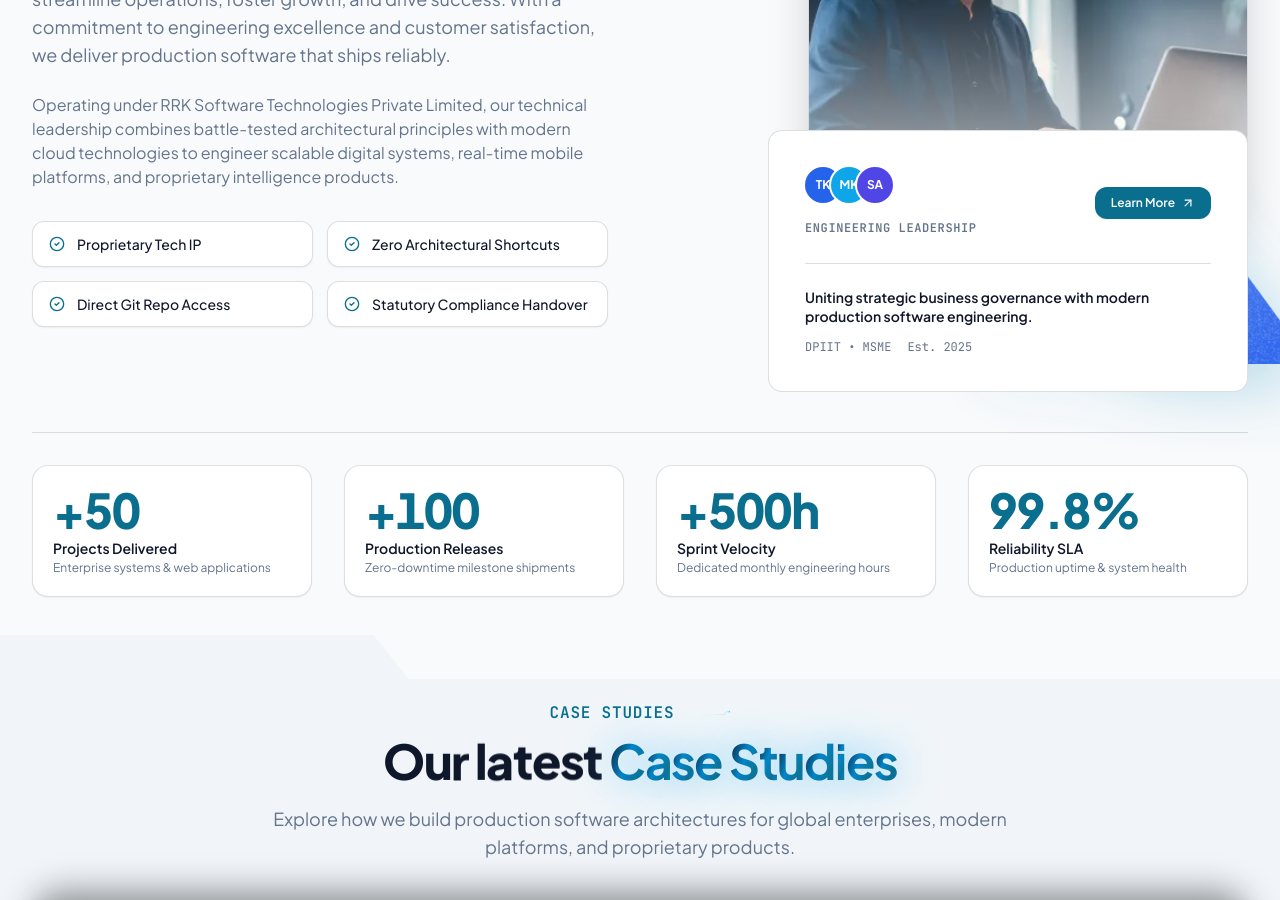
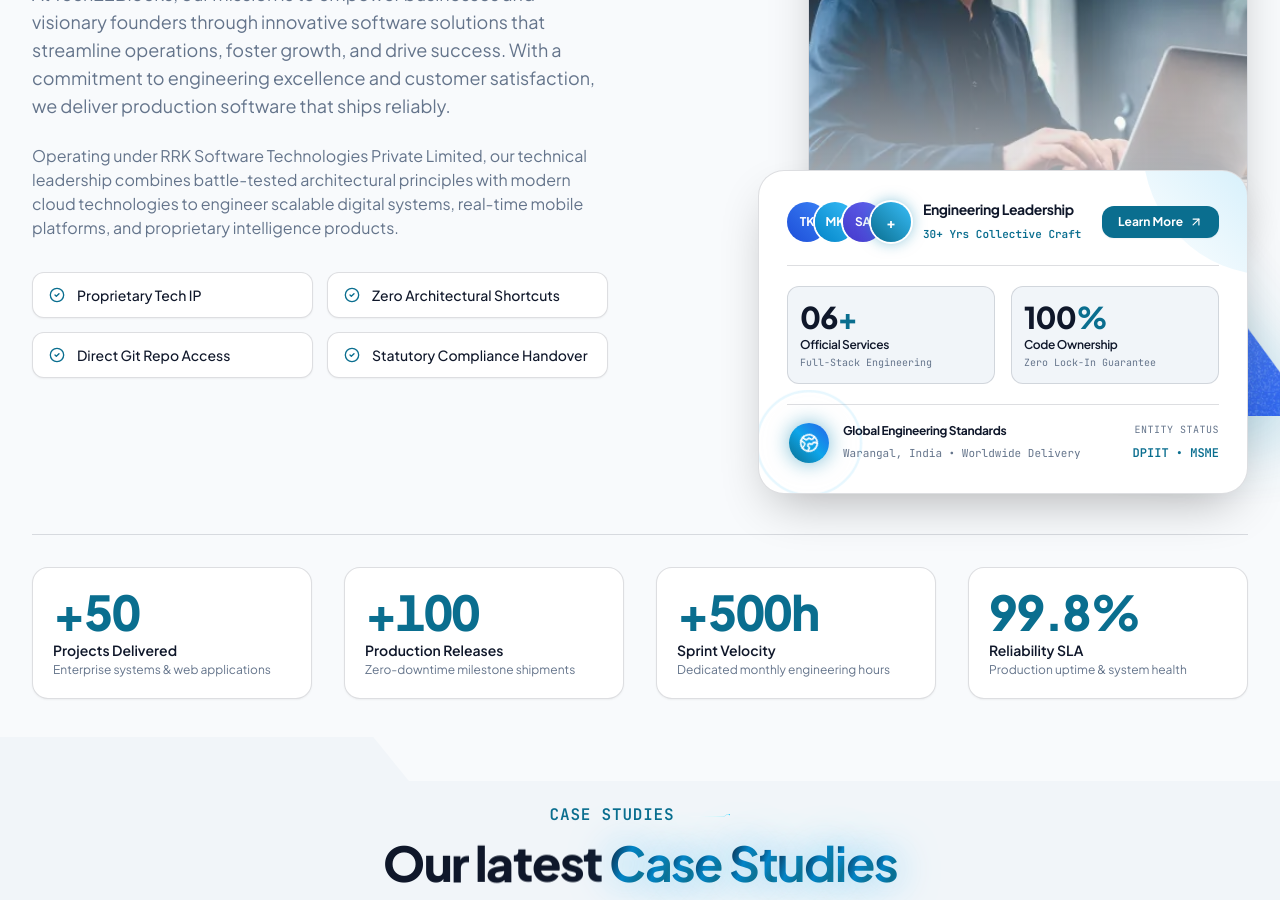
Before and after one commit to Mrmudassir16/tech22blocks-website, a Next.js app: page / in a window 1280 px wide. Shown: the part 2660-3560 px from the top of the page. Built offline with nearby package versions, Linux system fonts and the light colour scheme.

Commit message:
feat: remove direct communication from contact page; add glowing globe, glowing plus badge and funfact metrics to home about section

```diff
--- a/src/app/globals.css
+++ b/src/app/globals.css
@@ -585,3 +585,50 @@ h1, h2, h3, h4, h5, h6, .font-display, .font-heading {
 .ab-team-face-back {
   transform: rotateY(180deg);
 }
+
+/* ========================================================================= */
+/* GLOWING GLOBE & RIPPLE ANIMATIONS (Techco Style About Us Section)        */
+/* ========================================================================= */
+
+@keyframes globe-ripple-1 {
+  0% {
+    transform: scale(0.75);
+    opacity: 0.9;
+  }
+  100% {
+    transform: scale(2.2);
+    opacity: 0;
+  }
+}
+
+@keyframes globe-ripple-2 {
+  0% {
+    transform: scale(0.75);
+    opacity: 0.85;
+  }
+  100% {
+    transform: scale(2.7);
+    opacity: 0;
+  }
+}
+
+@keyframes globe-spin-slow {
+  0% {
+    transform: rotate(0deg);
+  }
+  100% {
+    transform: rotate(360deg);
+  }
+}
+
+.globe-ripple-ring-1 {
+  animation: globe-ripple-1 2.4s cubic-bezier(0.1, 0.6, 0.4, 1) infinite;
+}
+
+.globe-ripple-ring-2 {
+  animation: globe-ripple-2 2.4s cubic-bezier(0.1, 0.6, 0.4, 1) infinite 1s;
+}
+
+.globe-spin-icon {
+  animation: globe-spin-slow 20s linear infinite;
+}
--- a/src/components/CompanyIntro.tsx
+++ b/src/components/CompanyIntro.tsx
@@ -96,46 +96,118 @@ export default function CompanyIntro() {
               <div className="absolute inset-0 bg-gradient-to-t from-[var(--canvas)] via-transparent to-transparent opacity-80" />
             </div>
 
-            {/* Overlapping Surface Funfact Card */}
+            {/* Overlapping Surface Funfact Card (Modeled on Techco Software Company Funfact Staging) */}
             <div
-              className="relative -mt-6 sm:-mt-12 lg:-mt-24 w-full max-w-[480px] bg-[var(--surface)] text-[var(--text-primary)] p-5 sm:p-7 lg:p-9 rounded-[var(--radius-card)] shadow-[var(--shadow-elevated)] border border-[var(--border)] z-20 transition-all"
+              className="relative -mt-8 sm:-mt-14 lg:-mt-22 w-full max-w-[490px] bg-[var(--surface)] text-[var(--text-primary)] p-5 sm:p-7 rounded-[26px] shadow-[0_20px_50px_-15px_rgba(0,0,0,0.3)] border border-[var(--border)] hover:border-[var(--accent)]/50 z-20 transition-all duration-300 group/card overflow-hidden"
             >
-              {/* Top Row: Trusted Avatars + Learn More Button */}
-              <div className="flex items-center justify-between pb-6 border-b border-[var(--border)]">
-                <div>
-                  <div className="flex items-center -space-x-2.5 mb-2.5">
-                    <div className="w-9 h-9 rounded-full bg-blue-600 text-white flex items-center justify-center font-bold text-xs ring-2 ring-[var(--surface)]">
+              {/* Corner Ambient Glow Accent */}
+              <div
+                aria-hidden="true"
+                className="absolute -top-6 -right-6 w-32 h-32 rounded-bl-full bg-gradient-to-bl from-sky-500/20 via-[var(--accent)]/15 to-transparent pointer-events-none group-hover/card:scale-125 transition-transform duration-500 blur-xs"
+              />
+
+              {/* Top Row: Trusted Avatars with Glowing (+) Badge + Learn More Action */}
+              <div className="flex items-center justify-between pb-5 border-b border-[var(--border)] relative z-10">
+                <div className="flex items-center gap-3">
+                  {/* Overlapping Avatar Stack with prominent (+) badge */}
+                  <div className="flex items-center -space-x-3">
+                    <div className="w-10 h-10 rounded-full bg-gradient-to-tr from-blue-700 to-blue-500 text-white flex items-center justify-center font-bold text-xs ring-2 ring-[var(--surface)] shadow-sm">
                       TK
                     </div>
-                    <div className="w-9 h-9 rounded-full bg-sky-500 text-white flex items-center justify-center font-bold text-xs ring-2 ring-[var(--surface)]">
+                    <div className="w-10 h-10 rounded-full bg-gradient-to-tr from-sky-600 to-sky-400 text-white flex items-center justify-center font-bold text-xs ring-2 ring-[var(--surface)] shadow-sm">
                       MK
                     </div>
-                    <div className="w-9 h-9 rounded-full bg-indigo-600 text-white flex items-center justify-center font-bold text-xs ring-2 ring-[var(--surface)]">
+                    <div className="w-10 h-10 rounded-full bg-gradient-to-tr from-indigo-700 to-indigo-500 text-white flex items-center justify-center font-bold text-xs ring-2 ring-[var(--surface)] shadow-sm">
                       SA
                     </div>
+                    {/* Glowing (+) Badge beside TK, MK, SA */}
+                    <div className="w-10 h-10 rounded-full bg-gradient-to-tr from-[var(--accent)] to-sky-400 text-white flex items-center justify-center font-extrabold text-sm ring-2 ring-[var(--surface)] shadow-[0_0_15px_rgba(10,133,177,0.55)] z-10 transition-transform duration-300 hover:scale-110">
+                      +
+                    </div>
                   </div>
-                  <span className="text-xs font-semibold uppercase tracking-wider text-[var(--text-muted)] font-mono">
-                    Engineering Leadership
-                  </span>
+
+                  <div className="text-left">
+                    <span className="text-xs sm:text-sm font-bold text-[var(--text-primary)] block font-display leading-tight">
+                      Engineering Leadership
+                    </span>
+                    <span className="text-[11px] font-mono text-[var(--accent)] font-semibold">
+                      30+ Yrs Collective Craft
+                    </span>
+                  </div>
                 </div>
 
+                {/* Learn More Action Button */}
                 <Link
                   href="/about/"
-                  className="inline-flex items-center gap-1.5 px-4 py-2 rounded-xl text-xs font-semibold text-white bg-[var(--accent)] hover:bg-[var(--accent-hover)] transition-all shadow-sm"
+                  className="inline-flex items-center gap-1.5 px-3.5 sm:px-4 py-2 rounded-xl text-xs font-bold text-white bg-[var(--accent)] hover:bg-[var(--accent-hover)] transition-all shadow-sm hover:shadow-md hover:-translate-y-0.5 group/btn flex-shrink-0"
                 >
                   <span>Learn More</span>
-                  <ArrowUpRight className="w-3.5 h-3.5" />
+                  <ArrowUpRight className="w-3.5 h-3.5 transition-transform duration-200 group-hover/btn:translate-x-0.5 group-hover/btn:-translate-y-0.5" />
                 </Link>
               </div>
 
-              {/* Bottom Row: Mission Pillar Statement */}
-              <div className="pt-6">
-                <p className="text-sm font-semibold text-[var(--text-primary)] leading-snug">
-                  Uniting strategic business governance with modern production software engineering.
-                </p>
-                <div className="mt-3 flex items-center gap-4 text-xs font-mono text-[var(--text-muted)]">
-                  <span>DPIIT &bull; MSME</span>
-                  <span>Est. 2025</span>
+              {/* Middle Row: Techco Funfact Metric Counters */}
+              <div className="py-5 grid grid-cols-2 gap-4 border-b border-[var(--border)] relative z-10">
+                <div className="p-3 rounded-xl bg-[var(--surface-elevated)] border border-[var(--border)]">
+                  <div className="text-2xl sm:text-3xl font-extrabold text-[var(--text-primary)] font-display tracking-tight">
+                    06<span className="text-[var(--accent)]">+</span>
+                  </div>
+                  <div className="text-xs font-semibold text-[var(--text-primary)] mt-0.5 font-display">
+                    Official Services
+                  </div>
+                  <div className="text-[10px] font-mono text-[var(--text-muted)] mt-0.5">
+                    Full-Stack Engineering
+                  </div>
+                </div>
+
+                <div className="p-3 rounded-xl bg-[var(--surface-elevated)] border border-[var(--border)]">
+                  <div className="text-2xl sm:text-3xl font-extrabold text-[var(--text-primary)] font-display tracking-tight">
+                    100<span className="text-[var(--accent)]">%</span>
+                  </div>
+                  <div className="text-xs font-semibold text-[var(--text-primary)] mt-0.5 font-display">
+                    Code Ownership
+                  </div>
+                  <div className="text-[10px] font-mono text-[var(--text-muted)] mt-0.5">
+                    Zero Lock-In Guarantee
+                  </div>
+                </div>
+              </div>
+
+              {/* Bottom Row: The Iconic Glowing Wireframe Globe with Ripple Waves */}
+              <div className="pt-4 flex items-center justify-between gap-3 relative z-10">
+                <div className="flex items-center gap-3">
+                  {/* Glowing Globe Vessel with Animated Expanding Ripples */}
+                  <div className="relative w-11 h-11 flex-shrink-0 flex items-center justify-center">
+                    <div
+                      aria-hidden="true"
+                      className="absolute inset-0 rounded-full border border-[var(--accent)] globe-ripple-ring-1 pointer-events-none"
+                    />
+                    <div
+                      aria-hidden="true"
+                      className="absolute inset-0 rounded-full border border-sky-400 globe-ripple-ring-2 pointer-events-none"
+                    />
+                    <div className="w-10 h-10 rounded-full bg-gradient-to-tr from-[var(--accent)] via-sky-500 to-blue-600 flex items-center justify-center text-white shadow-[0_0_20px_rgba(10,133,177,0.55)] relative z-10">
+                      <Globe2 className="w-5 h-5 globe-spin-icon text-white" />
+                    </div>
+                  </div>
+
+                  <div>
+                    <span className="text-xs font-bold text-[var(--text-primary)] block font-display leading-tight">
+                      Global Engineering Standards
+                    </span>
+                    <span className="text-[11px] font-mono text-[var(--text-muted)]">
+                      Warangal, India &bull; Worldwide Delivery
+                    </span>
+                  </div>
+                </div>
+
+                <div className="hidden sm:block text-right">
+                  <span className="text-[10px] font-mono uppercase tracking-wider text-[var(--text-muted)] block">
+                    Entity Status
+                  </span>
+                  <span className="text-xs font-bold font-mono text-[var(--accent)]">
+                    DPIIT &bull; MSME
+                  </span>
                 </div>
               </div>
             </div>
--- a/src/components/contact/ContactPageContent.tsx
+++ b/src/components/contact/ContactPageContent.tsx
@@ -16,9 +16,6 @@ export default function ContactPageContent() {
 
         <div className="max-w-7xl mx-auto px-4 sm:px-6 lg:px-8 relative z-10">
           <div className="max-w-3xl">
-            <div className="inline-flex items-center space-x-2 text-xs font-mono font-semibold uppercase tracking-widest text-[var(--accent)] mb-3 sm:mb-4 px-3 py-1 rounded-full bg-[var(--accent)]/10 border border-[var(--accent)]/30">
-              <span>Direct Communication</span>
-            </div>
             <h1 className="text-3xl sm:text-4xl lg:text-5xl font-extrabold tracking-tight leading-tight text-[var(--text-primary)] font-display">
               Let&apos;s build something meaningful.
             </h1>
```
